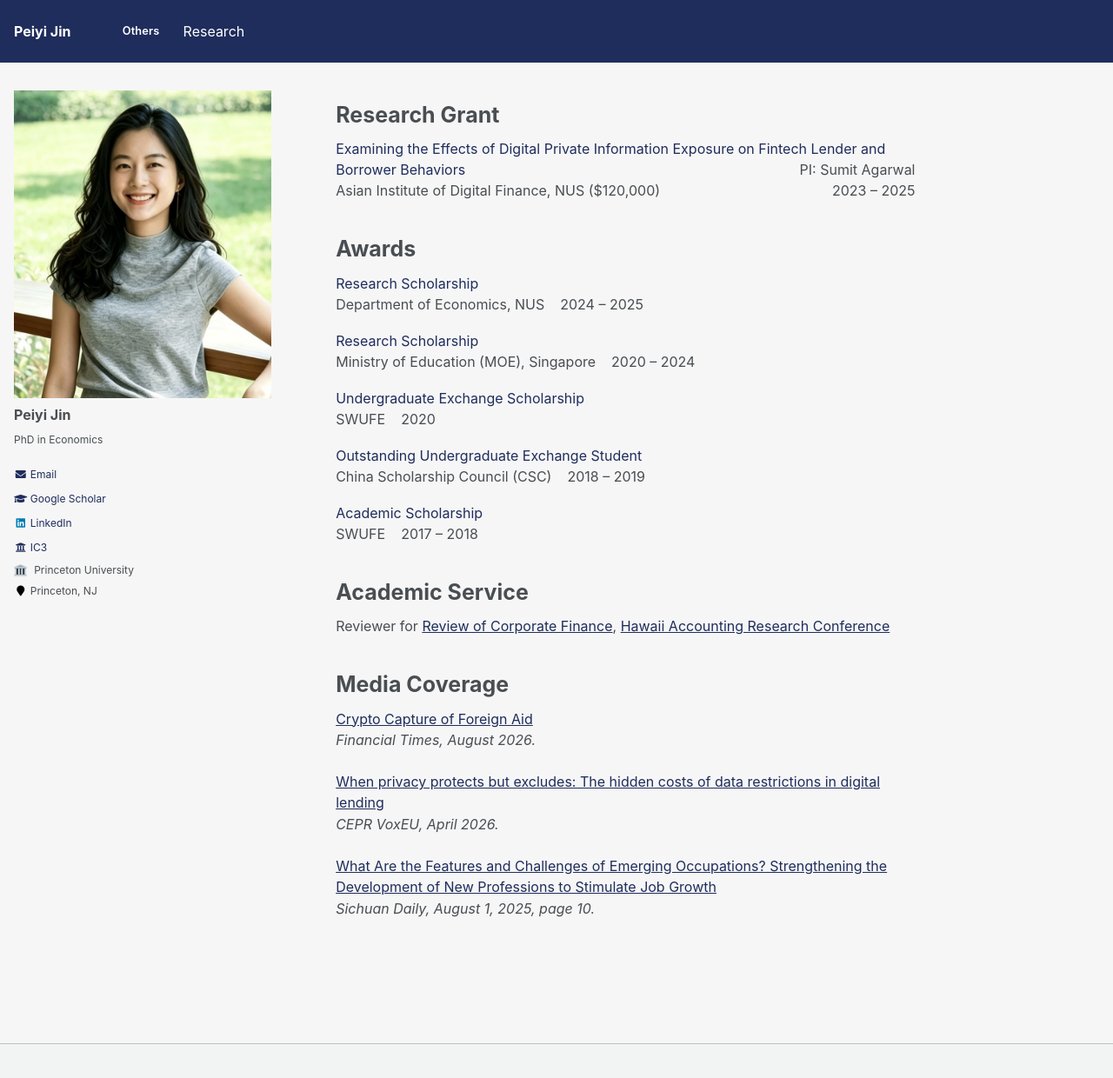
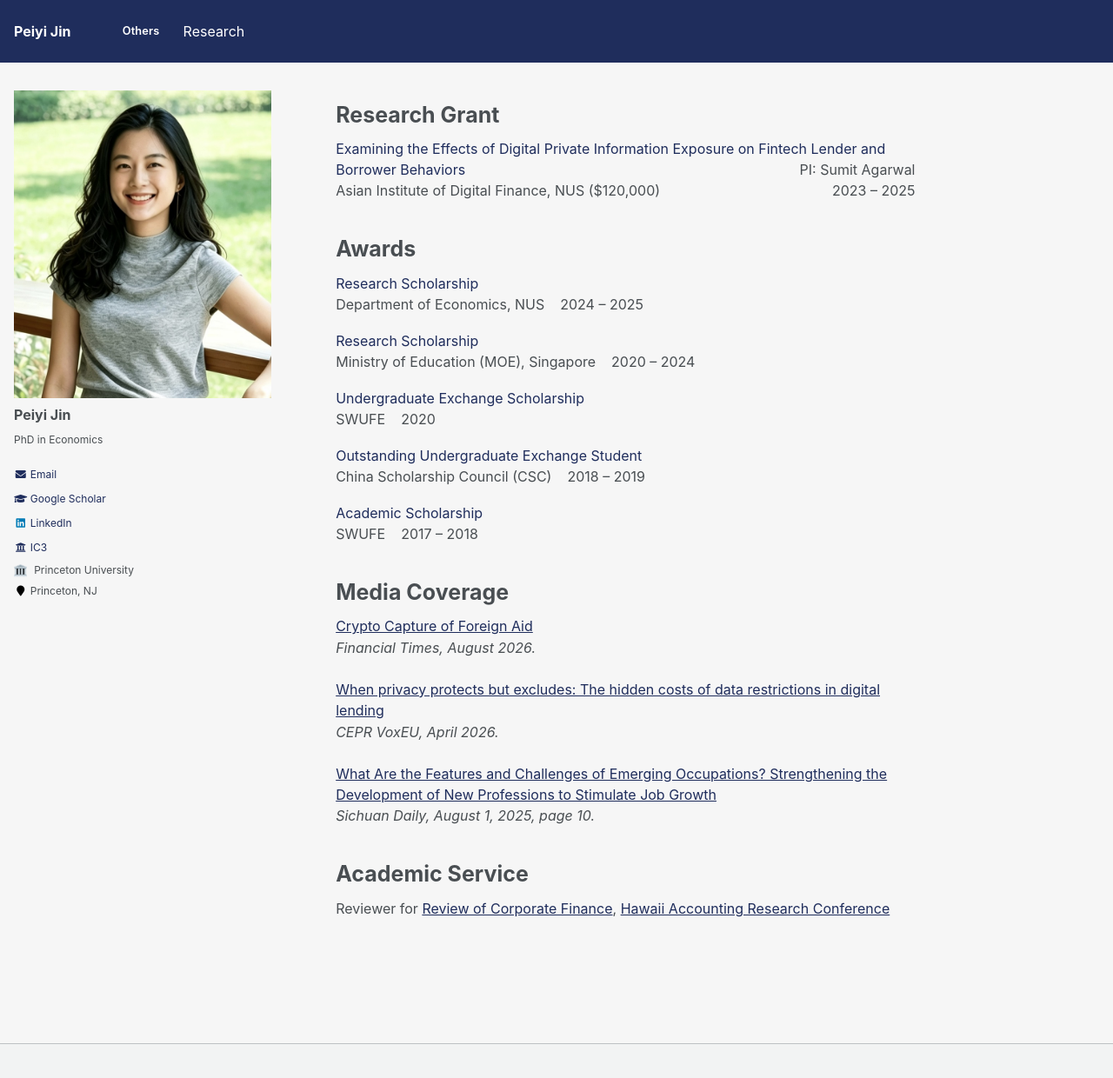
Before and after one commit to peiyi-jin/peiyi-jin.github.io, a Jekyll site: the page built from _pages/others.md, in a window 1280 px wide and 1265 px high. Shown: the top 1240 px of the window at 87% size. Built offline with Jekyll 4.4.1, drawn with Linux system fonts in a browser that asks for light colours; part of the change alters nothing that is shown.

Commit message:
Others: move Academic Service to the bottom
Co-Authored-By: Claude Opus 5.5 <noreply@anthropic.com>
Claude-Session: https://claude.ai/code/session_01NQdQ81EU5z7Ca6E2SwhLnP

```diff
--- a/_pages/others.md
+++ b/_pages/others.md
@@ -67,13 +67,6 @@ Awards
 
 <div style="margin-top:40px;"></div>
 
-Academic Service
-======
-Reviewer for [Review of Corporate Finance](https://www.nowpublishers.com/rcf), [Hawaii Accounting Research Conference](https://manoa.hawaii.edu/harc/)
-
-  <div style="margin-top:40px;"></div>
-
-
 Media Coverage
 ======
 
@@ -100,3 +93,9 @@ Media Coverage
 *Sichuan Daily, August 1, 2025, page 10.*
 
   <div style="margin-top:40px;"></div>
+
+Academic Service
+======
+Reviewer for [Review of Corporate Finance](https://www.nowpublishers.com/rcf), [Hawaii Accounting Research Conference](https://manoa.hawaii.edu/harc/)
+
+  <div style="margin-top:40px;"></div>
```
